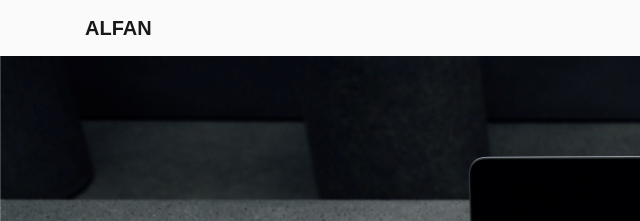
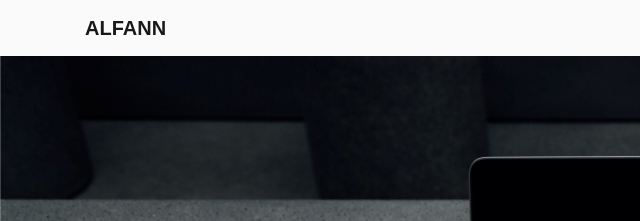
Before and after one commit to alfan-TI/alfanmaulana.github.io, a plain HTML site: page index.html in a window 1280 px wide. Shown: the top 221 px of the page, 0-640 px from the left. Drawn offline with nearby package versions, Linux system fonts and the light colour scheme; a web font is replaced by a local one.

Commit message:
Update index.html

```diff
--- a/index.html
+++ b/index.html
@@ -20,7 +20,7 @@
 
     <nav class="navbar fixed-top navbar-expand-lg navbar-light" style="background-color: #fafafa;">
       <div class="container">
-        <a class="navbar-brand" href="#"><b>ALFAN</b></a>
+        <a class="navbar-brand" href="#"><b>ALFANN</b></a>
         <button class="navbar-toggler" type="button" data-toggle="collapse" data-target="#navbarNavAltMarkup" aria-controls="navbarNavAltMarkup" aria-expanded="false" aria-label="Toggle navigation">
           <span class="navbar-toggler-icon"></span>
         </button>
```
